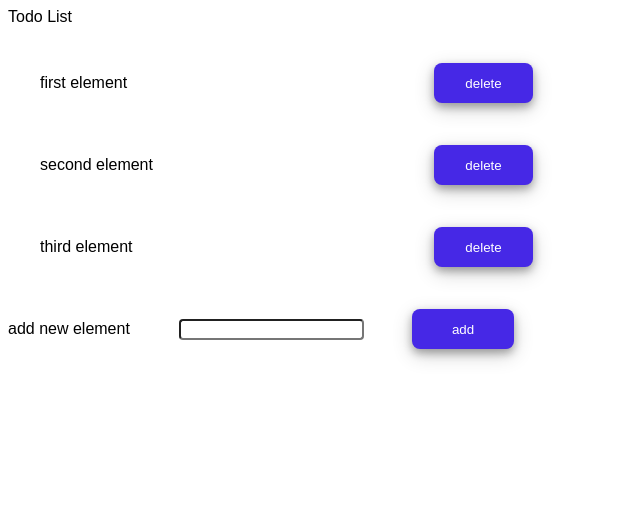
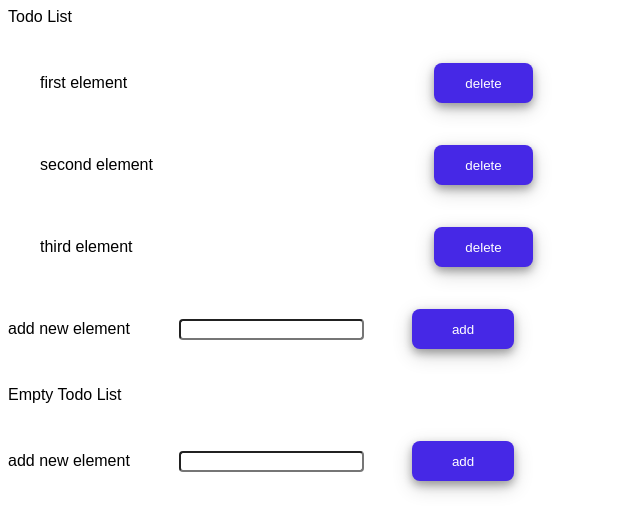
Before and after one commit to IIC3585-2021/web-components-grupo-13, a plain HTML site: page todo-list.html in a window 1280 px wide. Shown: the whole page, without its empty margins (0-640 px from the left). Drawn offline with Linux system fonts and the light colour scheme.

Commit message:
feat: add second todo list

```diff
--- a/todo-list.html
+++ b/todo-list.html
@@ -11,7 +11,8 @@
 <body>
   <todo-list title="Todo List" element1="first element" element2="second element" element3="third element" prompt="add new element">
   </todo-list>
-
+  <todo-list title="Empty Todo List" prompt="add new element">
+  </todo-list>
   <!-- <script>
     document.querySelector("#abrir").addEventListener("click", e => {
       document.querySelector("mi-modal").setAttribute("visible", "");
```
